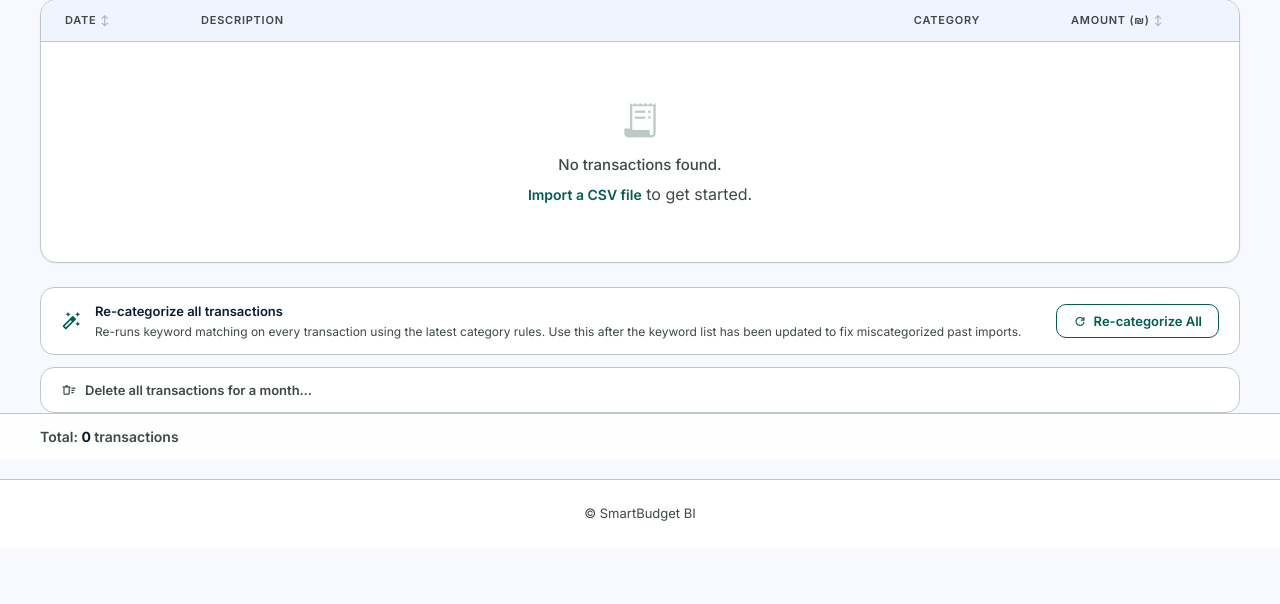
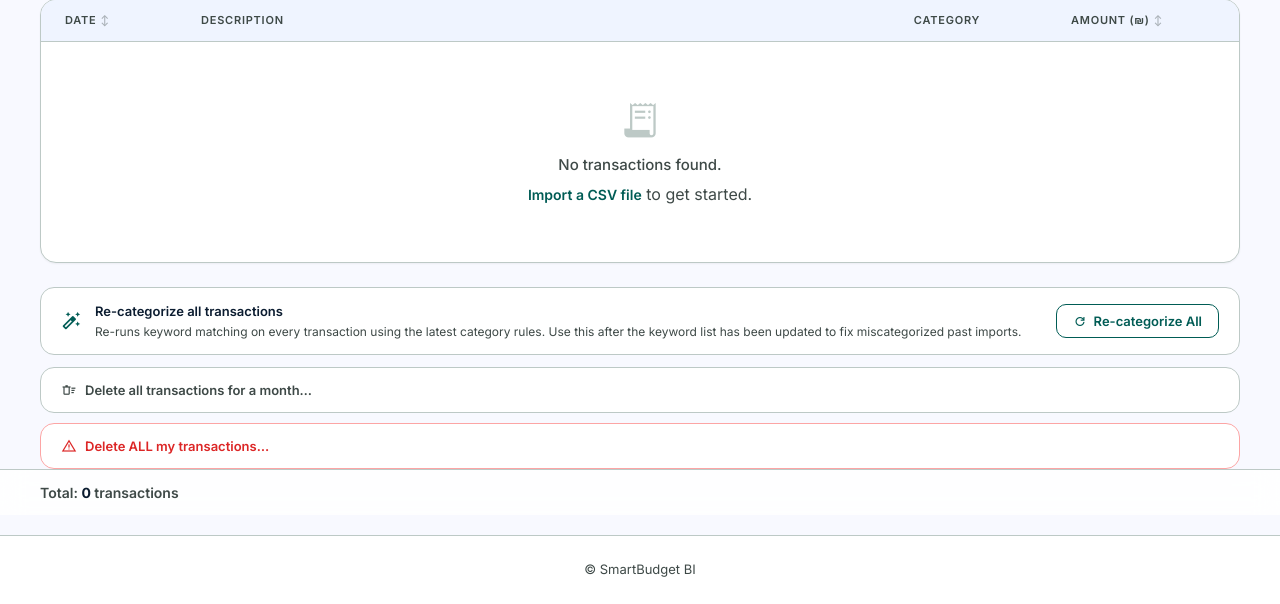
Before and after one commit to leenabuleil04-ctrl/smartbudget-bi, a Flask app: page /transactions in a window 1280 px wide. Shown: the part 276-880 px from the top of the page. Before the commit the page ends 797 px from the top, so only its background shows below. Run offline with Flask 3, Linux system fonts and the light colour scheme; the visitor is signed in with stand-in values (Sample User, id 1).

Commit message:
Add full transaction wipe option to Transactions danger zone
Adds a second danger-zone card below the delete-month card. Requires typing
'DELETE' into a confirmation input before the submit button enables — client-side
check via oninput; server-side route /transactions/delete-all validates the same
field and rejects with a flash error if missing. Red (#dc2626) btn-wipe styling
distinguishes it from the teal Re-categorize and the standard error-red delete-month.

Co-Authored-By: Claude Sonnet 4.6 <noreply@anthropic.com>

```diff
--- a/app.py
+++ b/app.py
@@ -603,6 +603,22 @@ def delete_month_transactions():
     return redirect(url_for('transactions_page'))
 
 
+@app.route('/transactions/delete-all', methods=['POST'])
+def delete_all_transactions():
+    user = session.get('user')
+    if not user:
+        return redirect(url_for('login'))
+    if request.form.get('confirm', '').strip() != 'DELETE':
+        flash('Type DELETE in the confirmation box to wipe all transactions.', 'error')
+        return redirect(url_for('transactions_page'))
+    try:
+        supabase.table('transactions').delete().eq('student_id', user['id']).execute()
+        flash('All your transactions have been permanently deleted.', 'info')
+    except Exception as e:
+        flash(f'Error deleting transactions: {e}', 'error')
+    return redirect(url_for('transactions_page'))
+
+
 @app.route('/budget', methods=['GET', 'POST'])
 def budget():
     user = session.get('user')
--- a/templates/transactions.html
+++ b/templates/transactions.html
@@ -681,6 +718,27 @@
   </div>
 </div>
 
+<!-- ── Delete ALL transactions danger zone ── -->
+<div class="danger-zone-card" style="margin-top:10px;border-color:#fca5a5;">
+  <button class="danger-zone-toggle" type="button" id="wipeToggle" style="color:#dc2626;">
+    <span class="material-symbols-outlined">warning</span>
+    Delete ALL my transactions…
+  </button>
+  <div id="wipePanel" class="danger-panel" style="display:none;background:#fff1f2;">
+    <p><strong>This permanently deletes every transaction in your account across all months.</strong> This cannot be undone.</p>
+    <p>Type <code>DELETE</code> below to confirm.</p>
+    <form method="POST" action="{{ url_for('delete_all_transactions') }}" class="danger-form">
+      <input type="text" name="confirm" id="wipeConfirm" placeholder="Type DELETE"
+             autocomplete="off" class="wipe-confirm-input"
+             oninput="document.getElementById('wipeBtn').disabled = this.value !== 'DELETE';">
+      <button type="submit" class="btn-wipe" id="wipeBtn" disabled>
+        <span class="material-symbols-outlined">delete_forever</span>
+        Delete ALL
+      </button>
+    </form>
+  </div>
+</div>
+
 <!-- ── Sticky summary bar ── -->
 <div class="tx-summary-bar">
   <span class="sum-label">
@@ -694,6 +752,10 @@
 <script>
   document.getElementById('dangerToggle').addEventListener('click', function () {
     var panel = document.getElementById('dangerPanel');
+    panel.style.display = panel.style.display === 'none' ? 'block' : 'none';
+  });
+  document.getElementById('wipeToggle').addEventListener('click', function () {
+    var panel = document.getElementById('wipePanel');
     panel.style.display = panel.style.display === 'none' ? 'block' : 'none';
   });
 </script>
```
Also changed, not shown: other parts of templates/transactions.html (+37 -0 lines).
